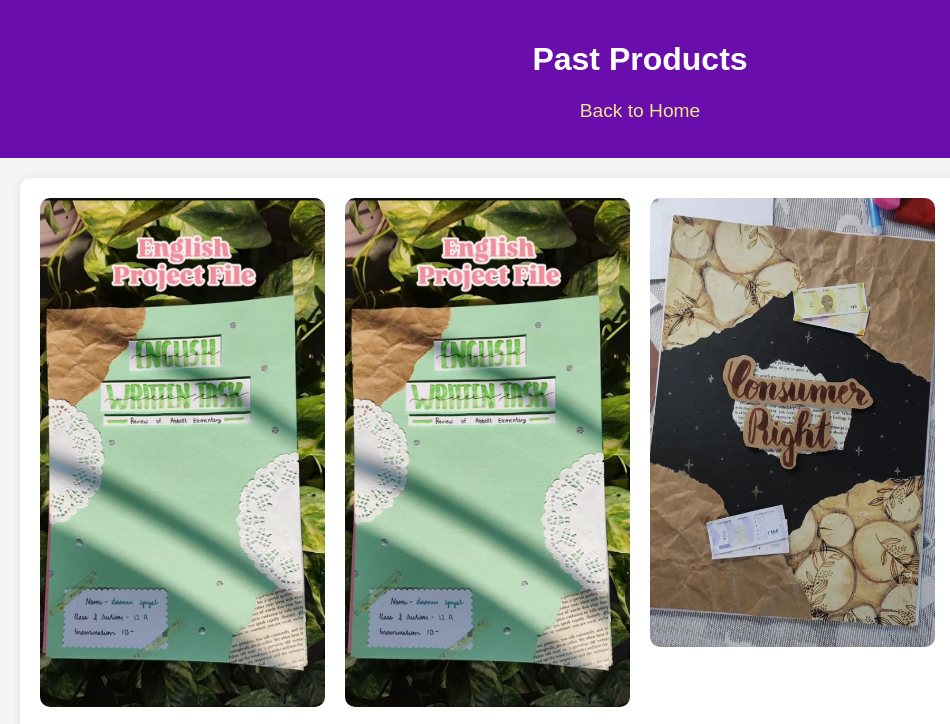
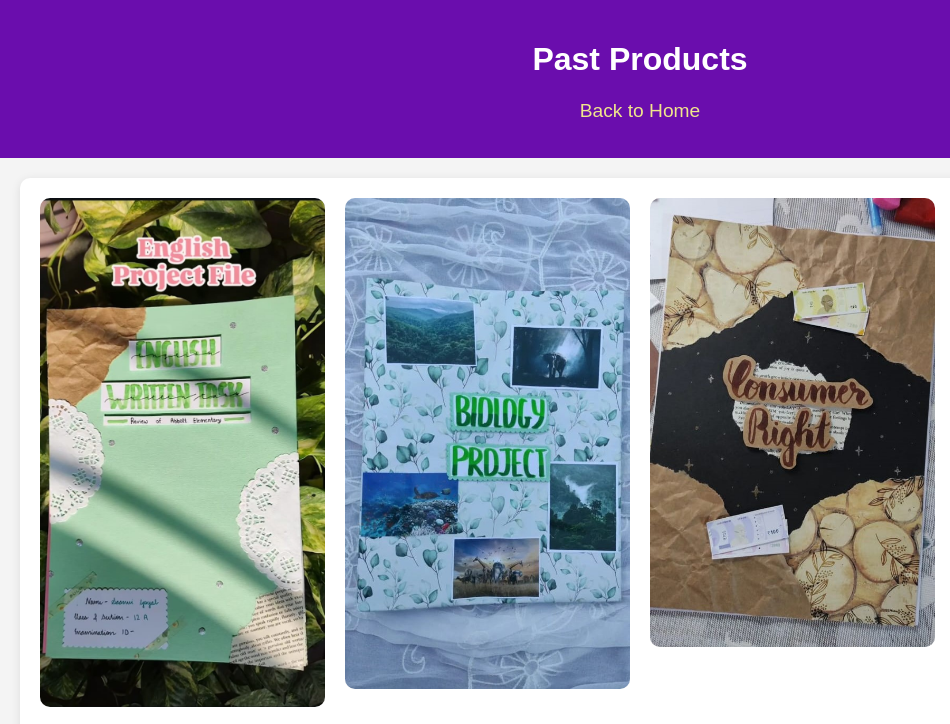
Before and after one commit to Shxbxxb/Only-Designs00, a plain HTML site: page past-products.html in a window 1280 px wide. Shown: the top 724 px of the page, 0-950 px from the left. Drawn offline with Linux system fonts and the light colour scheme; grey boxes are pictures that could not be loaded; files whose address does not match are found by name.

Commit message:
Update past-products.html

```diff
--- a/past-products.html
+++ b/past-products.html
@@ -86,7 +86,7 @@
     <section>
         <div class="gallery">
             <img src="https://github.com/Shxbxxb/Only-Designs00/blob/main/Pictures/WhatsApp%20Image%202024-11-30%20at%201.04.36%20AM.jpeg" alt="Past Product 1">
-            <img src="https://github.com/Shxbxxb/Only-Designs00/blob/main/Pictures/WhatsApp%20Image%202024-11-30%20at%201.04.36%20AM.jpeg" alt="Past Product 2">
+            <img src="https://github.com/Shxbxxb/Only-Designs00/blob/main/Pictures/WhatsApp%20Image%202024-11-30%20at%201.04.31%20AM.jpeg" alt="Past Product 2">
             <img src="c:\Users\Shabeeb Siddiqui\Desktop\OnlyDesigns Website\Pictures\WhatsApp Image 2024-11-30 at 1.04.30 AM.jpeg" alt="Past Product 3">
             <img src="c:\Users\Shabeeb Siddiqui\Desktop\OnlyDesigns Website\Pictures\WhatsApp Image 2024-11-30 at 1.04.30 AM (1).jpeg" alt="Past Product 4">
             <img src="c:\Users\Shabeeb Siddiqui\Desktop\OnlyDesigns Website\Pictures\WhatsApp Image 2024-11-30 at 1.04.31 AM (1).jpeg" alt="Past Product 5">
```
